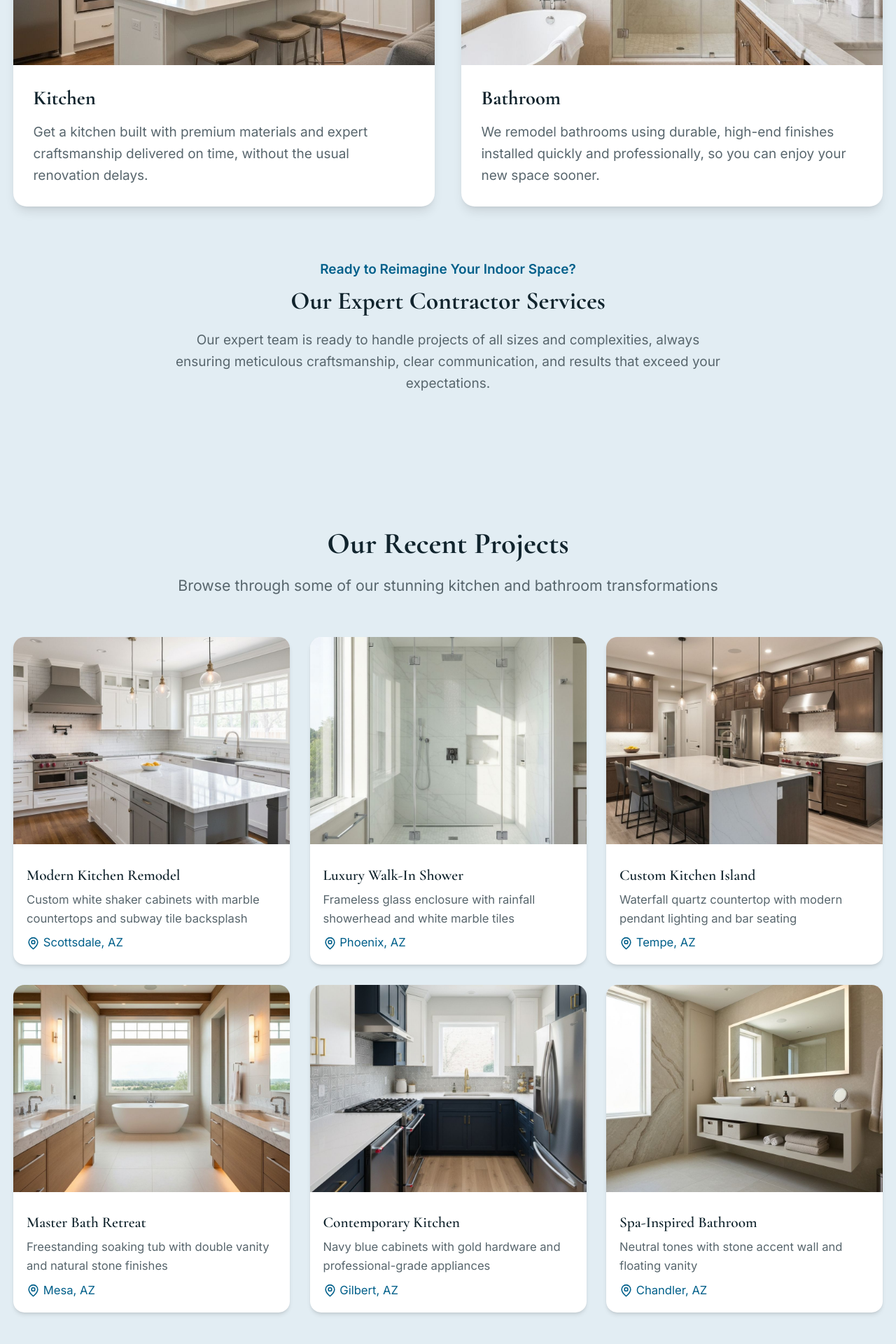
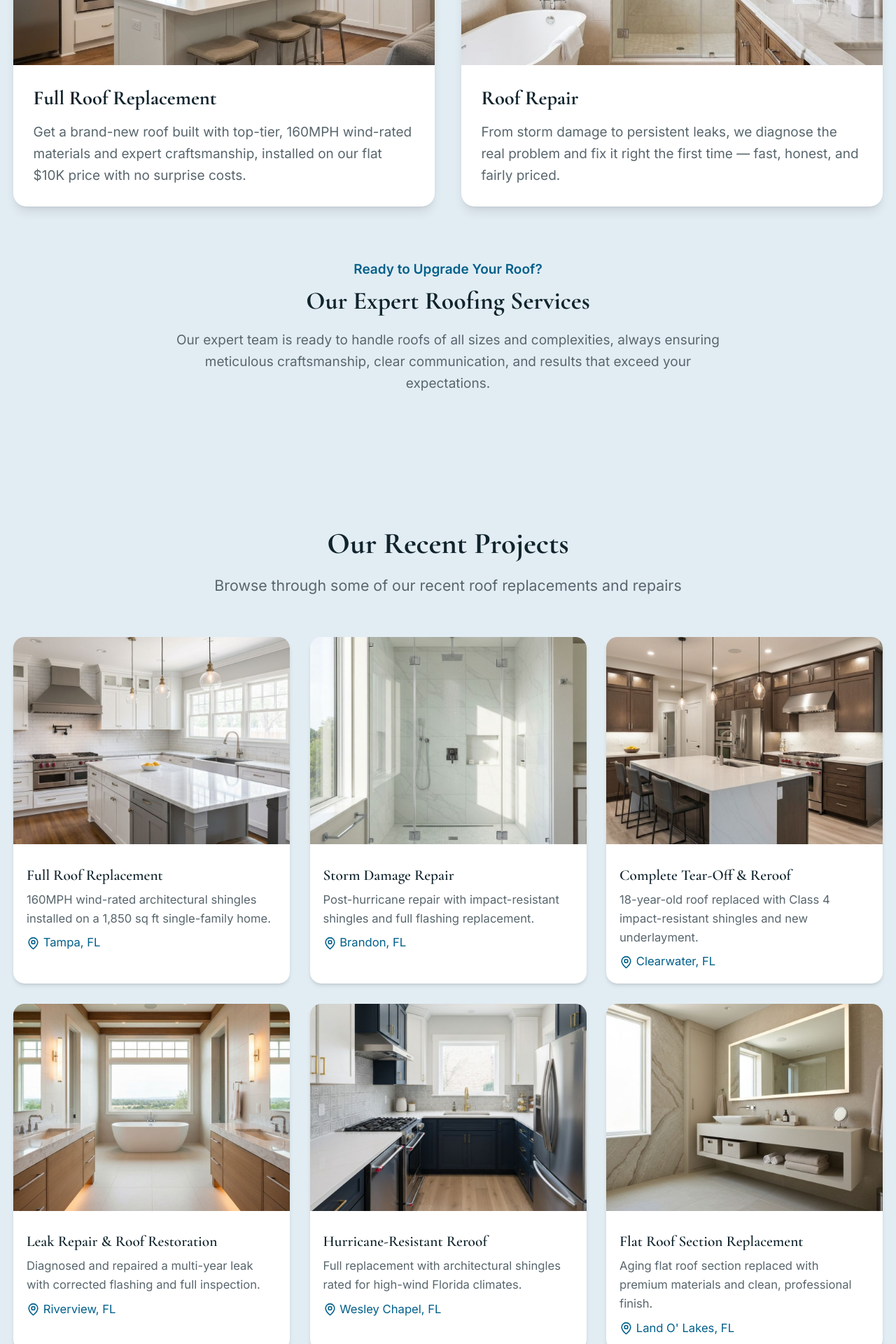
Before and after one commit to Fbet590/NexRoof---Original, a Next.js app: page / in a window 1280 px wide. Shown: the part 4700-6620 px from the top of the page at 70% size. Built offline with nearby package versions, Linux system fonts and the light colour scheme.

Commit message:
feat: update FAQ, gallery, and services to focus on roofing services
Co-authored-by: Fbet590 <271462897+Fbet590@users.noreply.github.com>

```diff
--- a/components/landing/faq.tsx
+++ b/components/landing/faq.tsx
@@ -9,16 +9,16 @@ import {
 
 const faqs = [
   {
-    question: "How long does a typical project take?",
-    answer: "Timelines depend on the complexity and scope. A basic project would take about 2-3 weeks. We provide a clear timeline during your initial consultation."
+    question: "How long does a typical roof replacement take?",
+    answer: "Most full roof replacements are completed in 1-2 days, weather permitting. We'll give you an exact timeline during your free estimate."
   },
   {
-    question: "Are your projects covered by a warranty or guarantee?",
-    answer: "Absolutely! We proudly stand behind our craftsmanship with a satisfaction guarantee, ensuring your complete peace of mind."
+    question: "Are your roofs covered by a warranty?",
+    answer: "Yes — every roof we install comes with a lifetime manufacturer warranty on materials, plus our workmanship guarantee."
   },
   {
     question: "Do you offer financing or payment plan options?",
-    answer: "Yes, we provide flexible financing solutions to fit various budgets, making it easier to start your dream project sooner."
+    answer: "Yes, we offer flexible financing options so you can get your new roof now and pay over time. Ask your estimator for current plans."
   }
 ]
 
--- a/components/landing/gallery.tsx
+++ b/components/landing/gallery.tsx
@@ -7,45 +7,45 @@ import { X, ChevronLeft, ChevronRight, MapPin } from "lucide-react"
 const galleryImages = [
   {
     src: "/images/gallery-1.jpg",
-    alt: "Modern kitchen renovation with white cabinets and marble countertops",
-    title: "Modern Kitchen Remodel",
-    description: "Custom white shaker cabinets with marble countertops and subway tile backsplash",
-    city: "Scottsdale, AZ"
+    alt: "Full roof replacement with 160MPH wind-rated architectural shingles on a single-family home",
+    title: "Full Roof Replacement",
+    description: "160MPH wind-rated architectural shingles installed on a 1,850 sq ft single-family home.",
+    city: "Tampa, FL"
   },
   {
     src: "/images/gallery-2.jpg",
-    alt: "Luxurious bathroom remodel with walk-in shower",
-    title: "Luxury Walk-In Shower",
-    description: "Frameless glass enclosure with rainfall showerhead and white marble tiles",
-    city: "Phoenix, AZ"
+    alt: "Post-hurricane storm damage repair with impact-resistant shingles and flashing replacement",
+    title: "Storm Damage Repair",
+    description: "Post-hurricane repair with impact-resistant shingles and full flashing replacement.",
+    city: "Brandon, FL"
   },
   {
     src: "/images/gallery-3.jpg",
-    alt: "Custom kitchen island with pendant lighting",
-    title: "Custom Kitchen Island",
-    description: "Waterfall quartz countertop with modern pendant lighting and bar seating",
-    city: "Tempe, AZ"
+    alt: "Complete tear-off and reroof with Class 4 impact-resistant shingles and new underlayment",
+    title: "Complete Tear-Off & Reroof",
+    description: "18-year-old roof replaced with Class 4 impact-resistant shingles and new underlayment.",
+    city: "Clearwater, FL"
   },
   {
     src: "/images/gallery-4.jpg",
-    alt: "Elegant master bathroom with soaking tub",
-    title: "Master Bath Retreat",
-    description: "Freestanding soaking tub with double vanity and natural stone finishes",
-    city: "Mesa, AZ"
+    alt: "Leak repair and roof restoration with corrected flashing and full inspection",
+    title: "Leak Repair & Roof Restoration",
+    description: "Diagnosed and repaired a multi-year leak with corrected flashing and full inspection.",
+    city: "Riverview, FL"
   },
   {
     src: "/images/gallery-5.jpg",
-    alt: "Contemporary kitchen with stainless steel appliances",
-    title: "Contemporary Kitchen",
-    description: "Navy blue cabinets with gold hardware and professional-grade appliances",
-    city: "Gilbert, AZ"
+    alt: "Hurricane-resistant reroof with architectural shingles rated for high-wind Florida climates",
+    title: "Hurricane-Resistant Reroof",
+    description: "Full replacement with architectural shingles rated for high-wind Florida climates.",
+    city: "Wesley Chapel, FL"
   },
   {
     src: "/images/gallery-6.jpg",
-    alt: "Spa-inspired bathroom renovation",
-    title: "Spa-Inspired Bathroom",
-    description: "Neutral tones with stone accent wall and floating vanity",
-    city: "Chandler, AZ"
+    alt: "Flat roof section replacement with premium materials and professional finish",
+    title: "Flat Roof Section Replacement",
+    description: "Aging flat roof section replaced with premium materials and clean, professional finish.",
+    city: "Land O' Lakes, FL"
   }
 ]
 
@@ -75,7 +75,7 @@ export function Gallery() {
             Our Recent Projects
           </h2>
           <p className="text-muted-foreground text-lg max-w-2xl mx-auto">
-            Browse through some of our stunning kitchen and bathroom transformations
+            Browse through some of our recent roof replacements and repairs
           </p>
         </div>
 
--- a/components/landing/services.tsx
+++ b/components/landing/services.tsx
@@ -4,13 +4,13 @@ import { Button } from "@/components/ui/button"
 
 const services = [
   {
-    title: "Kitchen",
-    description: "Get a kitchen built with premium materials and expert craftsmanship delivered on time, without the usual renovation delays.",
+    title: "Full Roof Replacement",
+    description: "Get a brand-new roof built with top-tier, 160MPH wind-rated materials and expert craftsmanship, installed on our flat $10K price with no surprise costs.",
     image: "/images/kitchen-service.jpg"
   },
   {
-    title: "Bathroom",
-    description: "We remodel bathrooms using durable, high-end finishes installed quickly and professionally, so you can enjoy your new space sooner.",
+    title: "Roof Repair",
+    description: "From storm damage to persistent leaks, we diagnose the real problem and fix it right the first time — fast, honest, and fairly priced.",
     image: "/images/bathroom-service.jpg"
   }
 ]
@@ -25,10 +25,10 @@ export function Services() {
       <div className="container mx-auto px-4 max-w-6xl">
         <div className="text-center mb-12">
           <p className="text-primary font-semibold mb-2">
-            Ready to Reimagine Your Home&apos;s Interior?
+            Ready to Protect Your Home?
           </p>
           <h2 className="font-serif text-3xl md:text-4xl font-bold text-foreground mb-4">
-            Our Expert Contractor Services
+            Our Expert Roofing Services
           </h2>
           <Button
             size="lg"
@@ -64,13 +64,13 @@ export function Services() {
 
         <div className="mt-16 text-center">
           <p className="text-primary font-semibold mb-2">
-            Ready to Reimagine Your Indoor Space?
+            Ready to Upgrade Your Roof?
           </p>
           <h3 className="font-serif text-2xl md:text-3xl font-bold text-foreground mb-4">
-            Our Expert Contractor Services
+            Our Expert Roofing Services
           </h3>
           <p className="text-muted-foreground max-w-2xl mx-auto leading-relaxed">
-            Our expert team is ready to handle projects of all sizes and complexities, always ensuring meticulous craftsmanship, clear communication, and results that exceed your expectations.
+            Our expert team is ready to handle roofs of all sizes and complexities, always ensuring meticulous craftsmanship, clear communication, and results that exceed your expectations.
           </p>
         </div>
       </div>
```
